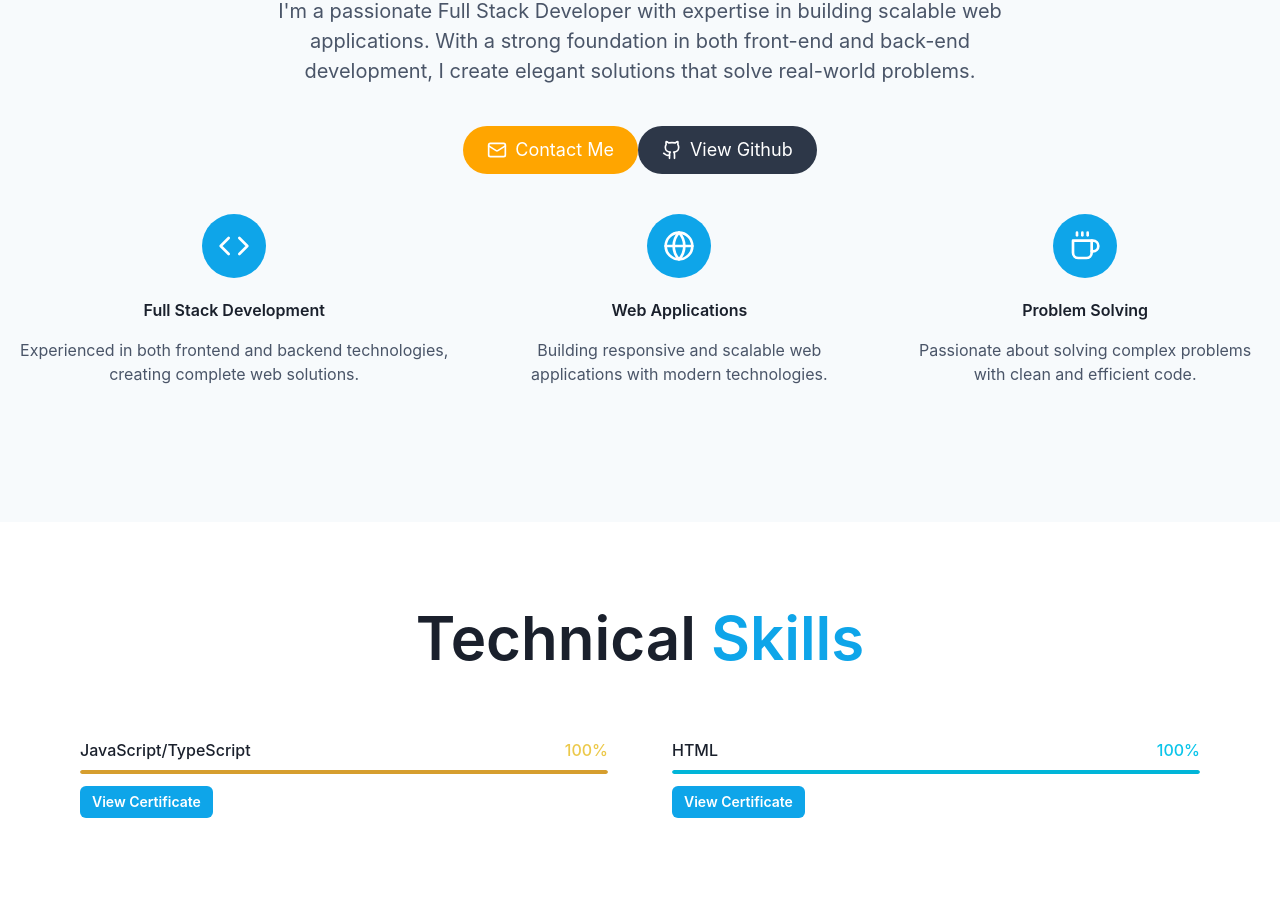
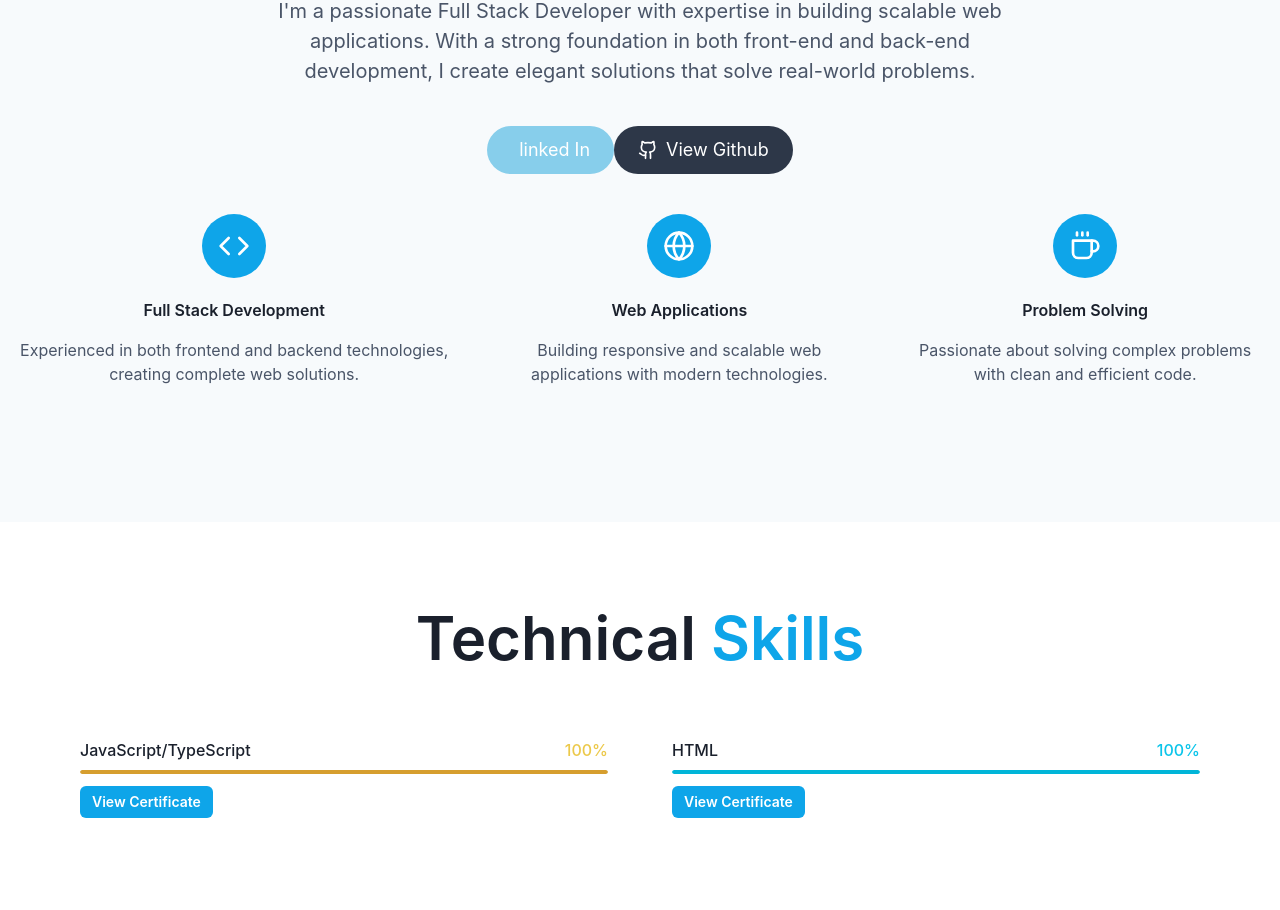
Before and after one commit to Mburuezekiel/modernportfolio, a React (Vite) app: page / in a window 1280 px wide. Shown: the part 1520-2430 px from the top of the page. Built offline with nearby package versions, Linux system fonts and the light colour scheme.

Commit message:
About.tsx

```diff
--- a/src/components/About.tsx
+++ b/src/components/About.tsx
@@ -81,14 +81,14 @@ export default function About() {
               fontWeight={"normal"}
               px={6}
               colorScheme={"brand"}
-              bg={"orange"}
+              bg={"skyblue"}
               _hover={{ bg: "brand.600" }}
-              leftIcon={<Mail size={20} />}
+              leftIcon={<linked In size={20} />}
               onClick={() =>
                 document.getElementById("contact")?.scrollIntoView({ behavior: "smooth" })
               }
             >
-              Contact Me
+              linked In
             </Button>
             <br/>
             <Button
```
